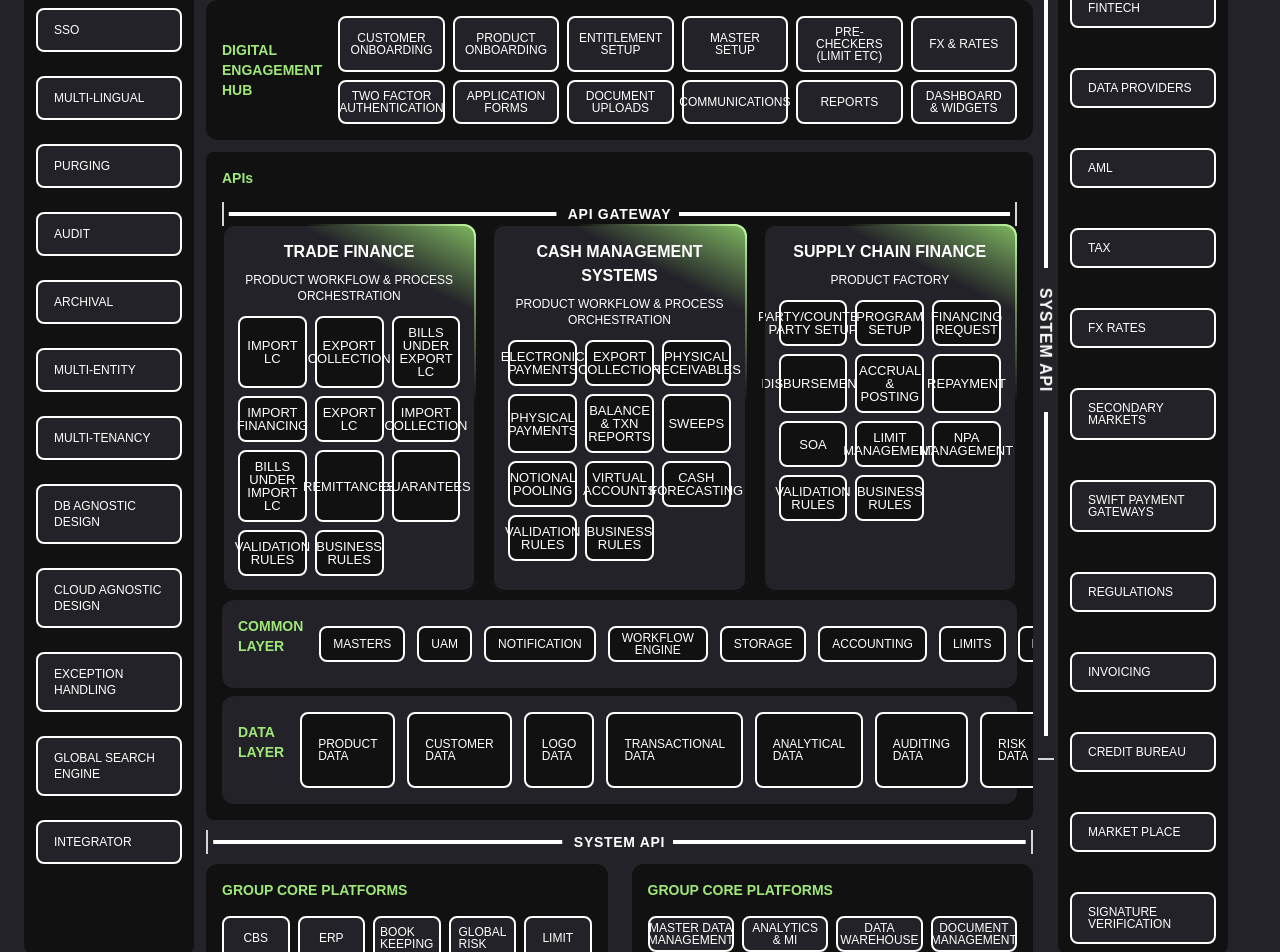
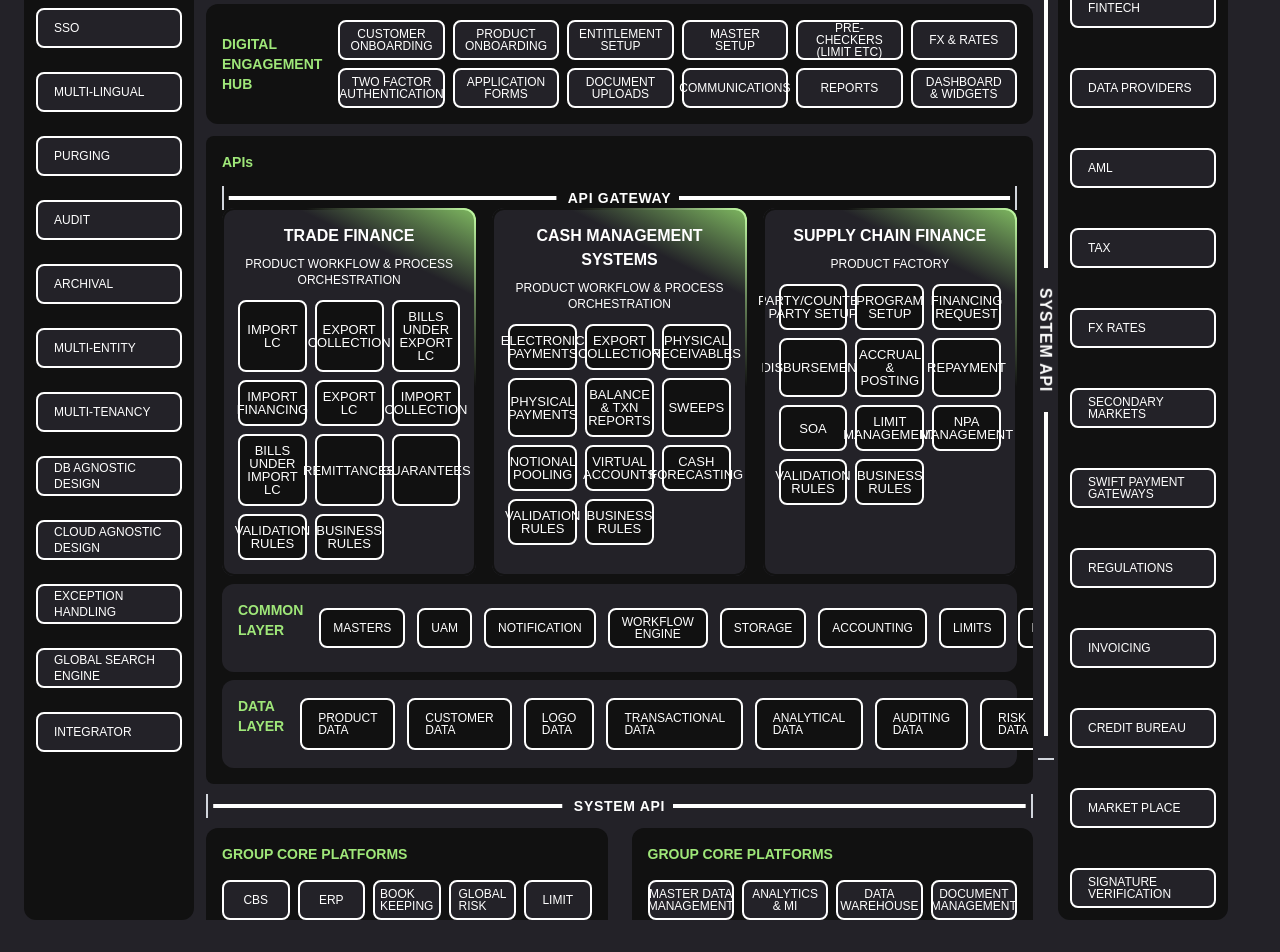
Before and after one commit to ogdevelpers/veefin-chassis, a Next.js app: page / in a window 1280 px wide. Shown: the part 204-1156 px from the top of the page. After the commit the page ends 1124 px from the top, so only its background shows below. Built offline with nearby package versions, Linux system fonts and the light colour scheme.

Commit message:
buttons given 40px height

```diff
--- a/src/components/financial-architecture/FinancialArchitecture.tsx
+++ b/src/components/financial-architecture/FinancialArchitecture.tsx
@@ -254,7 +254,7 @@ const FinancialArchitecture = () => {
             COMMON<br />OPERATIONAL<br />CAPABILITIES
           </h3>
           {commonCapabilities.map((item, idx) => (
-            <div key={idx} className="bg-[#232228] py-3 px-4 rounded-lg border-2 border-white text-xs">
+            <div key={idx} className="bg-[#232228] px-4 rounded-lg border-2 border-white text-xs min-h-[40px] flex items-center">
               {item}
             </div>
           ))}
@@ -267,7 +267,7 @@ const FinancialArchitecture = () => {
             <h3 className="text-sm font-semibold text-[#9FE779] ">CHANNELS</h3>
             <div className="flex-1 grid grid-cols-6 gap-2">
               {channels.map((channel, idx) => (
-                <div key={idx} className={`flex items-center justify-center gap-3 bg-[#232228] py-1 px-3 rounded-lg leading-none border-2 border-white text-xs leading-tight  ${isSelected('CHANNELS', channel) ? 'clicked' : ''}`}
+                <div key={idx} className={`flex items-center justify-center gap-3 bg-[#232228] px-3 rounded-lg leading-none border-2 border-white text-xs leading-tight min-h-[40px] ${isSelected('CHANNELS', channel) ? 'clicked' : ''}`}
                   onClick={() => toggleSelection('CHANNELS', channel)}
                 >
                   <img src={channelIcons(channel)} alt={channel} className="w-6 h-6" />
@@ -284,8 +284,8 @@ const FinancialArchitecture = () => {
             </h3>
             <div className="grid grid-cols-6 gap-2">
               {digitalEngagement.map((section, idx) => (
-                <div key={idx} className={`flex items-center justify-center text-center bg-[#232228] py-2 px-3 leading-none rounded-lg border-2 border-white text-xs ${isSelected('DIGITAL ENGAGEMENT HUB', section.title) ? 'clicked' : ''
-                  }`}
+                <div key={idx} className={`flex items-center justify-center text-center bg-[#232228] px-3 leading-none rounded-lg border-2 border-white text-xs min-h-[40px] ${isSelected('DIGITAL ENGAGEMENT HUB', section.title) ? 'clicked' : ''}
+                  `}
                   onClick={() => toggleSelection('DIGITAL ENGAGEMENT HUB', section.title)}
                 >
                   {section.title}
@@ -340,7 +340,7 @@ const FinancialArchitecture = () => {
                 {commonLayerItems.map((item, idx) => (
                   <div key={idx}
                     onClick={() => toggleSelection('COMMON LAYER', item)}
-                    className={`flex items-center justify-center gap-3 text-center bg-[#111] py-1 px-3 rounded-lg leading-none border-2 border-white text-xs ${isSelected('COMMON LAYER', item) ? 'clicked' : ''
+                    className={`flex items-center justify-center gap-3 text-center bg-[#111] px-3 rounded-lg leading-none border-2 border-white text-xs min-h-[40px] ${isSelected('COMMON LAYER', item) ? 'clicked' : ''
                       }`}>
                     {item}
                   </div>
@@ -355,7 +355,7 @@ const FinancialArchitecture = () => {
                 {dataLayerItems.map((item, idx) => (
                   <div key={idx}
                     onClick={() => toggleSelection('DATA LAYER', item)}
-                    className={`flex items-center justify-center  bg-[#111] py-3 px-4 rounded-lg border-2 border-white leading-none text-xs ${isSelected('DATA LAYER', item) ? 'clicked' : ''
+                    className={`flex items-center justify-center  bg-[#111] px-4 rounded-lg border-2 border-white leading-none text-xs min-h-[40px] ${isSelected('DATA LAYER', item) ? 'clicked' : ''
                       }`}>
                     {item}
                   </div>
@@ -374,7 +374,7 @@ const FinancialArchitecture = () => {
                 {leftPlatforms.map((platform, idx) => (
                   <div key={idx}
                     onClick={() => toggleSelection('GROUP CORE PLATFORMS', platform)}
-                    className={`flex items-center justify-center bg-[#232228] py-2 px-3 rounded-lg border-2 border-white leading-none text-xs ${isSelected('GROUP CORE PLATFORMS', platform) ? 'clicked' : ''
+                    className={`flex items-center justify-center bg-[#232228] px-3 rounded-lg border-2 border-white leading-none text-xs min-h-[40px] ${isSelected('GROUP CORE PLATFORMS', platform) ? 'clicked' : ''
                       }`}>
                     {platform}
                   </div>
@@ -387,7 +387,7 @@ const FinancialArchitecture = () => {
                 {rightPlatforms.map((platform, idx) => (
                   <div key={idx}
                     onClick={() => toggleSelection('GROUP CORE PLATFORMS', platform)}
-                    className={`flex items-center justify-center text-center bg-[#232228] py-1 px-3 rounded-lg border-2 leading-none border-white text-xs ${isSelected('GROUP CORE PLATFORMS', platform) ? 'clicked' : ''
+                    className={`flex items-center justify-center text-center bg-[#232228] px-3 rounded-lg border-2 leading-none border-white text-xs min-h-[40px] ${isSelected('GROUP CORE PLATFORMS', platform) ? 'clicked' : ''
                       }`}>
                     {platform}
                   </div>
@@ -407,7 +407,7 @@ const FinancialArchitecture = () => {
               EXTERNAL<br />SYSTEMS
             </h3>
             {externalSystems.map((item, idx) => (
-              <div key={idx} className="bg-[#232228] py-3 px-4 rounded-lg border-2 border-white leading-none text-xs">
+              <div key={idx} className="bg-[#232228] px-4 rounded-lg border-2 border-white leading-none text-xs min-h-[40px] flex items-center">
                 {item}
               </div>
             ))}
```
